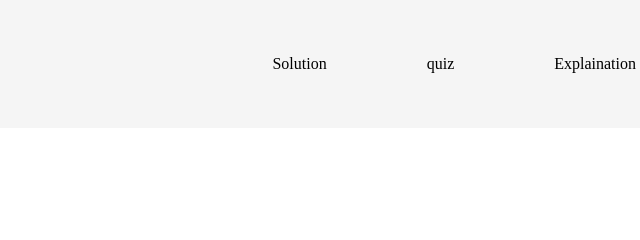
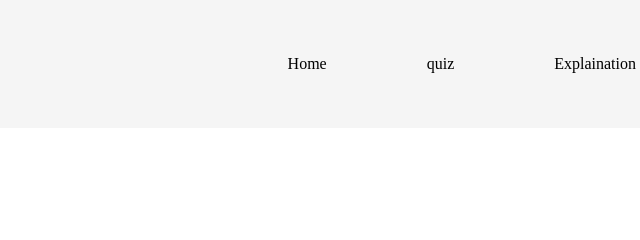
Before and after one commit to ssthunderyt/ssthunderyt.github.io, a plain HTML site: page solution.html in a window 1280 px wide. Shown: the top 240 px of the page, 554-1194 px from the left. Drawn offline with Linux system fonts and the light colour scheme.

Commit message:
Update solution.html

```diff
--- a/solution.html
+++ b/solution.html
@@ -8,7 +8,7 @@
             <header class="header">
   <a href="#" class="logo">Maths quiz</a>
   <nav class="nav-items">
-    <a href="solution.html">Solution</a>
+    <a href="index.html">Home</a>
     <a href="quiz.html">quiz</a>
     <a href="help.html">Explaination</a>
   </nav>
```
